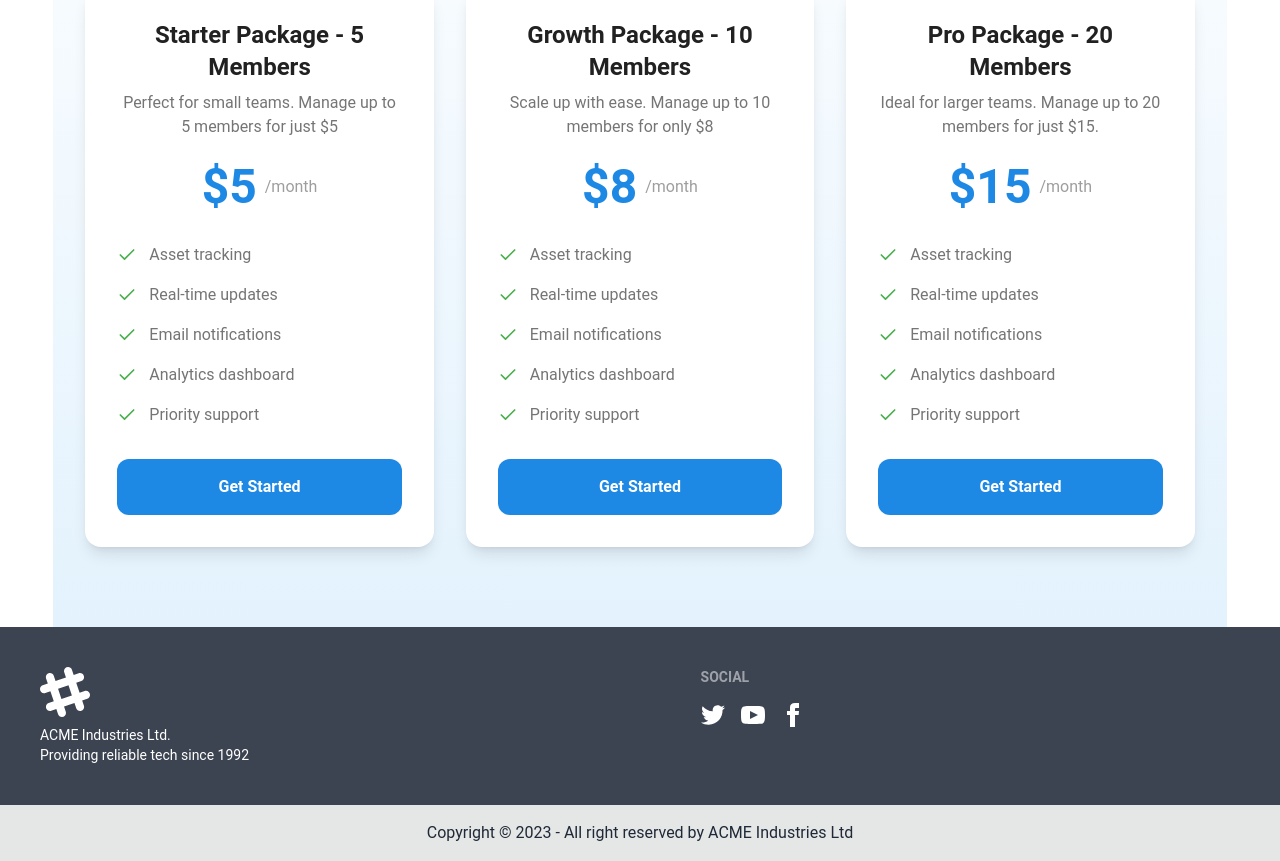
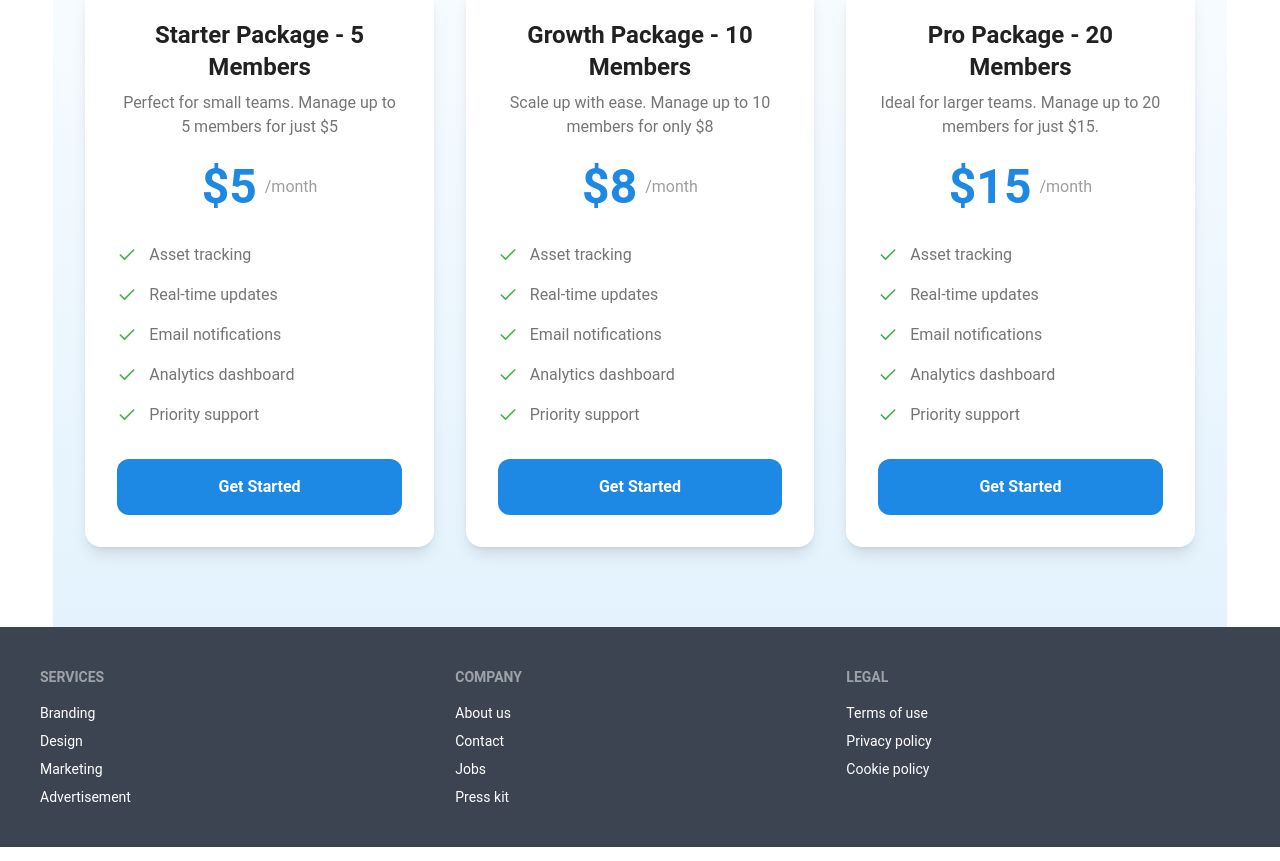
Before and after one commit to syedmehedi34/asset-flow, a React (Vite) app: page / in a window 1280 px wide. Shown: the part 1477-2338 px from the top of the page. Built offline with nearby package versions, Linux system fonts and the light colour scheme; no server answers; what @react-pdf/renderer would draw is missing.

Commit message:
footer changed

```diff
--- a/src/pages/Shared/Footer.jsx
+++ b/src/pages/Shared/Footer.jsx
@@ -1,28 +1,28 @@
-
 const Footer = () => {
-    return (
-        <footer>
-            <div className="footer p-10 bg-neutral text-neutral-content">
-                <div>
-                    <svg width="50" height="50" viewBox="0 0 24 24" xmlns="http://www.w3.org/2000/svg" fillRule="evenodd" clipRule="evenodd" className="fill-current"><path d="M22.672 15.226l-2.432.811.841 2.515c.33 1.019-.209 2.127-1.23 2.456-1.15.325-2.148-.321-2.463-1.226l-.84-2.518-5.013 1.677.84 2.517c.391 1.203-.434 2.542-1.831 2.542-.88 0-1.601-.564-1.86-1.314l-.842-2.516-2.431.809c-1.135.328-2.145-.317-2.463-1.229-.329-1.018.211-2.127 1.231-2.456l2.432-.809-1.621-4.823-2.432.808c-1.355.384-2.558-.59-2.558-1.839 0-.817.509-1.582 1.327-1.846l2.433-.809-.842-2.515c-.33-1.02.211-2.129 1.232-2.458 1.02-.329 2.13.209 2.461 1.229l.842 2.515 5.011-1.677-.839-2.517c-.403-1.238.484-2.553 1.843-2.553.819 0 1.585.509 1.85 1.326l.841 2.517 2.431-.81c1.02-.33 2.131.211 2.461 1.229.332 1.018-.21 2.126-1.23 2.456l-2.433.809 1.622 4.823 2.433-.809c1.242-.401 2.557.484 2.557 1.838 0 .819-.51 1.583-1.328 1.847m-8.992-6.428l-5.01 1.675 1.619 4.828 5.011-1.674-1.62-4.829z"></path></svg>
-                    <p>ACME Industries Ltd.<br />Providing reliable tech since 1992</p>
-                </div>
-                <div>
-                    <span className="footer-title">Social</span>
-                    <div className="grid grid-flow-col gap-4">
-                        <a><svg xmlns="http://www.w3.org/2000/svg" width="24" height="24" viewBox="0 0 24 24" className="fill-current"><path d="M24 4.557c-.883.392-1.832.656-2.828.775 1.017-.609 1.798-1.574 2.165-2.724-.951.564-2.005.974-3.127 1.195-.897-.957-2.178-1.555-3.594-1.555-3.179 0-5.515 2.966-4.797 6.045-4.091-.205-7.719-2.165-10.148-5.144-1.29 2.213-.669 5.108 1.523 6.574-.806-.026-1.566-.247-2.229-.616-.054 2.281 1.581 4.415 3.949 4.89-.693.188-1.452.232-2.224.084.626 1.956 2.444 3.379 4.6 3.419-2.07 1.623-4.678 2.348-7.29 2.04 2.179 1.397 4.768 2.212 7.548 2.212 9.142 0 14.307-7.721 13.995-14.646.962-.695 1.797-1.562 2.457-2.549z"></path></svg></a>
-                        <a><svg xmlns="http://www.w3.org/2000/svg" width="24" height="24" viewBox="0 0 24 24" className="fill-current"><path d="M19.615 3.184c-3.604-.246-11.631-.245-15.23 0-3.897.266-4.356 2.62-4.385 8.816.029 6.185.484 8.549 4.385 8.816 3.6.245 11.626.246 15.23 0 3.897-.266 4.356-2.62 4.385-8.816-.029-6.185-.484-8.549-4.385-8.816zm-10.615 12.816v-8l8 3.993-8 4.007z"></path></svg></a>
-                        <a><svg xmlns="http://www.w3.org/2000/svg" width="24" height="24" viewBox="0 0 24 24" className="fill-current"><path d="M9 8h-3v4h3v12h5v-12h3.642l.358-4h-4v-1.667c0-.955.192-1.333 1.115-1.333h2.885v-5h-3.808c-3.596 0-5.192 1.583-5.192 4.615v3.385z"></path></svg></a>
-                    </div>
-                </div>
-            </div>
-            <div className="p-4 footer-center bg-base-300 text-base-content">
-                    <div>
-                        <p>Copyright © 2023 - All right reserved by ACME Industries Ltd</p>
-                    </div>
-                </div>
-        </footer>
-    );
+  return (
+    <footer className="footer bg-neutral text-neutral-content p-10">
+      <nav>
+        <h6 className="footer-title">Services</h6>
+        <a className="link link-hover">Branding</a>
+        <a className="link link-hover">Design</a>
+        <a className="link link-hover">Marketing</a>
+        <a className="link link-hover">Advertisement</a>
+      </nav>
+      <nav>
+        <h6 className="footer-title">Company</h6>
+        <a className="link link-hover">About us</a>
+        <a className="link link-hover">Contact</a>
+        <a className="link link-hover">Jobs</a>
+        <a className="link link-hover">Press kit</a>
+      </nav>
+      <nav>
+        <h6 className="footer-title">Legal</h6>
+        <a className="link link-hover">Terms of use</a>
+        <a className="link link-hover">Privacy policy</a>
+        <a className="link link-hover">Cookie policy</a>
+      </nav>
+    </footer>
+  );
 };
 
 export default Footer;
```
